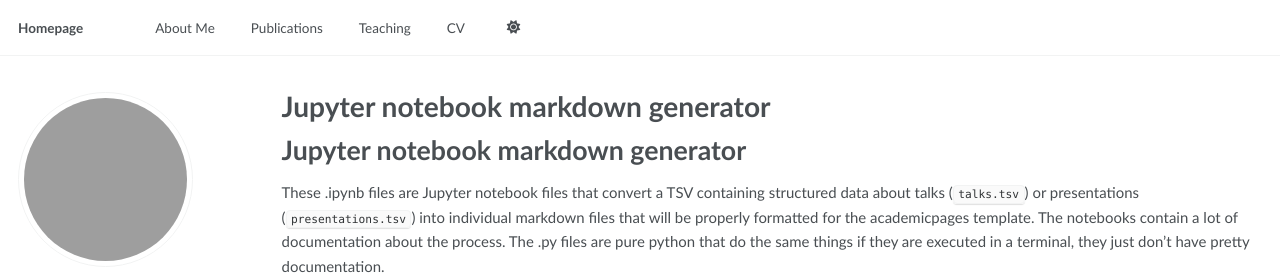
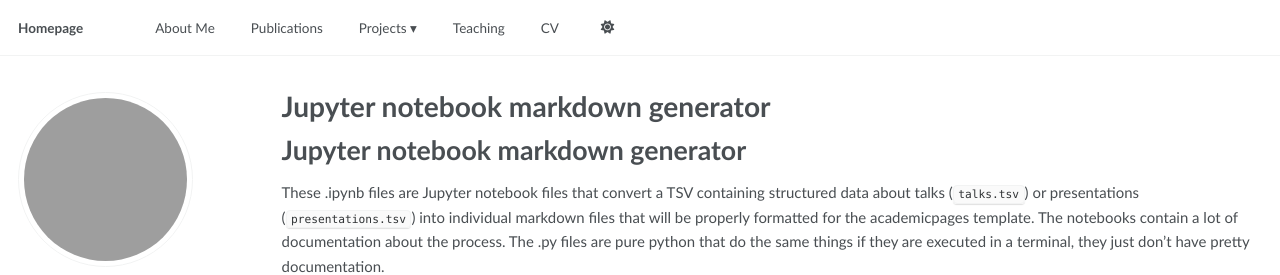
Before and after one commit to LeiMa0324/LeiMa0324.github.io, a Jekyll site: the page built from markdown_generator/readme.md, in a window 1280 px wide. Shown: the top 275 px of the page. Built offline with Jekyll 4.4.1, drawn with Linux system fonts in a browser that asks for light colours; some web fonts are replaced; our own code applies the rules of GitHub Pages for plain Markdown files; a script bundle is joined from its source files by our own code; library files that are not in the unit come from our copies.

Commit message:
Update Projects dropdown navigation

```diff
--- a/_data/navigation.yml
+++ b/_data/navigation.yml
@@ -13,6 +13,11 @@
 
   - title: "Publications"
     url: /#publications
+
+  - title: "Projects"
+    children:
+      - title: "KRONE"
+        url: /krone/
 
   # - title: "Talks"
   #   url: /#talks
--- a/_includes/masthead.html
+++ b/_includes/masthead.html
@@ -9,6 +9,21 @@
             <a href="{{ base_path }}/">{{ site.title }}</a>
           </li>
           {% for link in site.data.navigation.main %}
+            {% if link.children %}
+              <li class="masthead__menu-item masthead__menu-item--dropdown">
+                <a href="#" class="dropdown-toggle">{{ link.title }} <span aria-hidden="true">▾</span></a>
+                <ul class="dropdown-menu">
+                  {% for child in link.children %}
+                    {% if child.url contains 'http' %}
+                      {% assign child_domain = '' %}
+                    {% else %}
+                      {% assign child_domain = base_path %}
+                    {% endif %}
+                    <li><a href="{{ child_domain }}{{ child.url }}">{{ child.title }}</a></li>
+                  {% endfor %}
+                </ul>
+              </li>
+            {% else %}
               {% if link.url contains 'http' %}
                 {% assign domain = '' %}
               {% else %}
@@ -17,6 +32,7 @@
               <li class="masthead__menu-item {% if page.url contains link.url and link.url != '/' %}selected{% endif %}">
                 <a href="{{ domain }}{{ link.url }}">{{ link.title }}</a>
               </li>
+            {% endif %}
           {% endfor %}
           <li id="theme-toggle" class="masthead__menu-item persist tail">
             <a role="button" aria-labelledby="theme-icon"><i id="theme-icon" class="fa-solid fa-sun" aria-hidden="true" title="toggle theme"></i></a>
@@ -27,3 +43,58 @@
     </div>
   </div>
 </div>
+<style>
+#site-nav .masthead__menu-item--dropdown {
+  position: relative;
+}
+#site-nav .masthead__menu-item--dropdown .dropdown-menu {
+  display: none;
+  position: absolute;
+  top: 100%;
+  left: 0;
+  min-width: 180px;
+  background: #fff;
+  border: 1px solid rgba(0,0,0,.12);
+  box-shadow: 0 8px 16px rgba(0,0,0,.08);
+  z-index: 1000;
+  padding: 0.5rem 0;
+}
+#site-nav .masthead__menu-item--dropdown:hover .dropdown-menu,
+#site-nav .masthead__menu-item--dropdown.dropdown-open .dropdown-menu {
+  display: block;
+}
+#site-nav .masthead__menu-item--dropdown .dropdown-menu li {
+  padding: 0;
+}
+#site-nav .masthead__menu-item--dropdown .dropdown-menu li a {
+  display: block;
+  padding: 0.5rem 1rem;
+  color: inherit;
+  text-decoration: none;
+}
+#site-nav .masthead__menu-item--dropdown .dropdown-menu li a:hover {
+  background: rgba(0,0,0,.05);
+}
+#site-nav .masthead__menu-item--dropdown > a.dropdown-toggle {
+  cursor: pointer;
+}
+</style>
+<script>
+document.addEventListener('DOMContentLoaded', function() {
+  var dropdowns = document.querySelectorAll('#site-nav .masthead__menu-item--dropdown > a.dropdown-toggle');
+  dropdowns.forEach(function(toggle) {
+    toggle.addEventListener('click', function(event) {
+      event.preventDefault();
+      var parent = this.parentElement;
+      parent.classList.toggle('dropdown-open');
+    });
+  });
+  document.addEventListener('click', function(event) {
+    if (!event.target.closest('#site-nav .masthead__menu-item--dropdown')) {
+      document.querySelectorAll('#site-nav .masthead__menu-item--dropdown.dropdown-open').forEach(function(openItem) {
+        openItem.classList.remove('dropdown-open');
+      });
+    }
+  });
+});
+</script>
```
Also changed, not shown: index.md (+0 -4 lines). Lines whose indentation alone changed are shown as unchanged.
